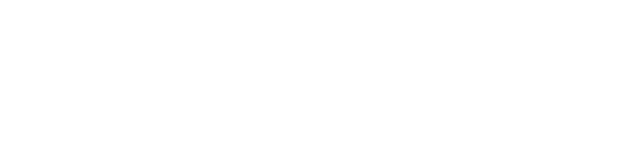
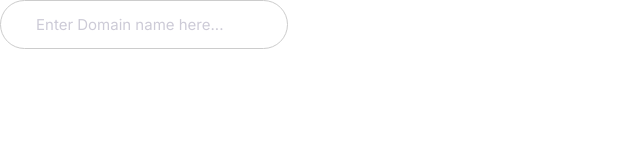
Before and after one commit to kanthikiran006/Codefy, a plain HTML site: page index.html in a window 1280 px wide. Shown: the full height of the page, 0-640 px from the left. Drawn offline with Linux system fonts and the light colour scheme.

Commit message:
Building the inputs

```diff
--- a/CSS/styles.css
+++ b/CSS/styles.css
@@ -238,5 +238,21 @@ a {
     .btn {
         font-size: 1.5rem;
     }
-
 }
+/* inputs */
+.input {
+    border-radius: 30px;
+    border: 1px solid #ccc;
+    color: var(--color-headings);
+    font-size: 2rem;
+    outline: 0;
+    padding: 1.5rem 3.5rem;
+}
+::placeholder{
+    color: #cdcbd7;
+}
+@media screen and (min-width: 1024px) {
+    .input {
+        font-size: 1.5rem;
+    }
+}
--- a/index.html
+++ b/index.html
@@ -12,5 +12,7 @@
       rel="stylesheet"
     />
   </head>
-  <body></body>
+  <body>
+    <input type="text" class="input" placeholder="Enter Domain name here..." />
+  </body>
 </html>
```
Also changed, not shown: components/inputs.html (added, +1 -0 lines).
